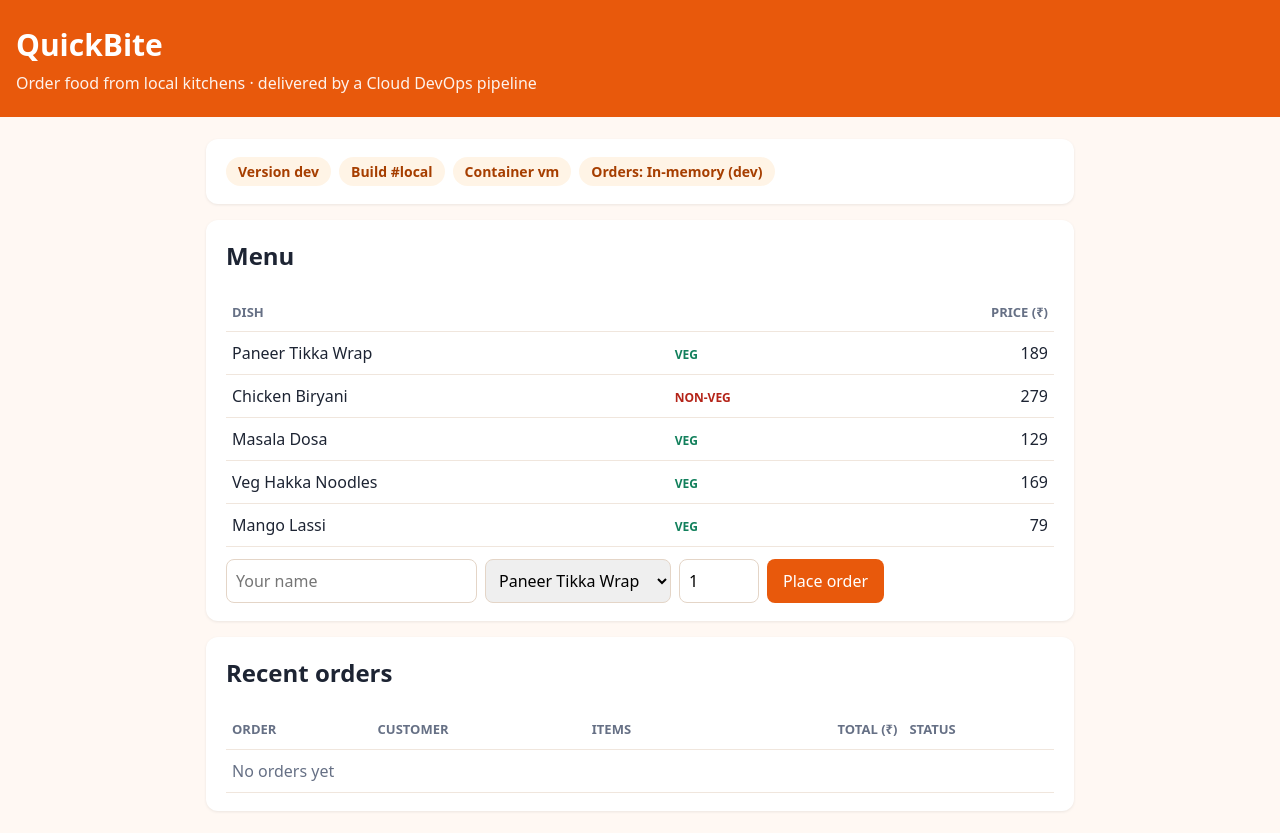
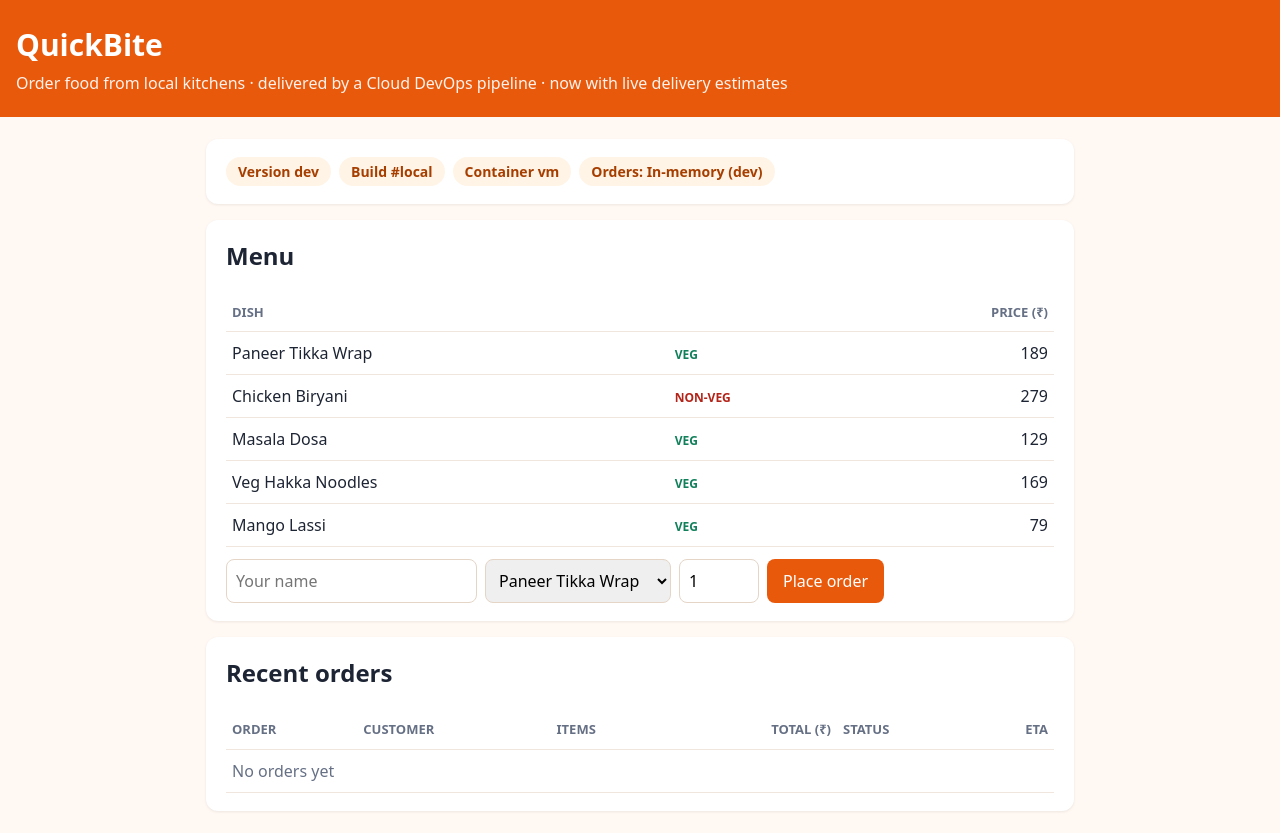
Before and after one commit to YashBochare/quickbite-capstone, a Flask app: page / in a window 1280 px wide. Run offline with Flask 3, Linux system fonts and the light colour scheme.

Commit message:
Add estimated delivery time to orders
Co-Authored-By: Claude Opus 5.5 <noreply@anthropic.com>

```diff
--- a/app/main.py
+++ b/app/main.py
@@ -102,6 +102,7 @@ def create_app(store=None):
             "items": items,
             "total": sum(i["price"] * i["qty"] for i in items),
             "status": STATUSES[0],
+            "eta_minutes": 20 + 5 * sum(i["qty"] for i in items),
             "created_at": int(time.time()),
         }
         store.put(order)
--- a/app/templates/index.html
+++ b/app/templates/index.html
@@ -15,7 +15,7 @@
   .status{font-size:12px;font-weight:700;background:#ecfdf3;color:#067647;border-radius:6px;padding:2px 8px}
 </style></head>
 <body>
-<header><h1>QuickBite</h1><p>Order food from local kitchens · delivered by a Cloud DevOps pipeline</p></header>
+<header><h1>QuickBite</h1><p>Order food from local kitchens · delivered by a Cloud DevOps pipeline · now with live delivery estimates</p></header>
 <main>
   <section class="card"><div class="pills">
     <span class="pill">Version {{ version }}</span><span class="pill">Build #{{ build }}</span>
@@ -29,11 +29,11 @@
       <input id="qty" type="number" min="1" max="20" value="1" style="width:80px"><button>Place order</button></form>
   </section>
   <section class="card"><h2 style="margin-top:0">Recent orders</h2>
-    <table><tr><th>Order</th><th>Customer</th><th>Items</th><th class="r">Total (₹)</th><th>Status</th></tr>
+    <table><tr><th>Order</th><th>Customer</th><th>Items</th><th class="r">Total (₹)</th><th>Status</th><th class="r">ETA</th></tr>
     {% for o in orders %}<tr><td><code>{{ o.order_id }}</code></td><td>{{ o.customer }}</td>
       <td>{% for i in o["items"] %}{{ i.qty }}× {{ i.name }}{% if not loop.last %}, {% endif %}{% endfor %}</td>
-      <td class="r">{{ o.total }}</td><td><span class="status">{{ o.status }}</span></td></tr>
-    {% else %}<tr><td colspan="5" style="color:#667085">No orders yet</td></tr>{% endfor %}</table>
+      <td class="r">{{ o.total }}</td><td><span class="status">{{ o.status }}</span></td><td class="r">{{ o.eta_minutes ~ " min" if o.eta_minutes else "–" }}</td></tr>
+    {% else %}<tr><td colspan="6" style="color:#667085">No orders yet</td></tr>{% endfor %}</table>
   </section>
 </main>
 <script>
```
Also changed, not shown: tests/test_app.py (+5 -0 lines).
